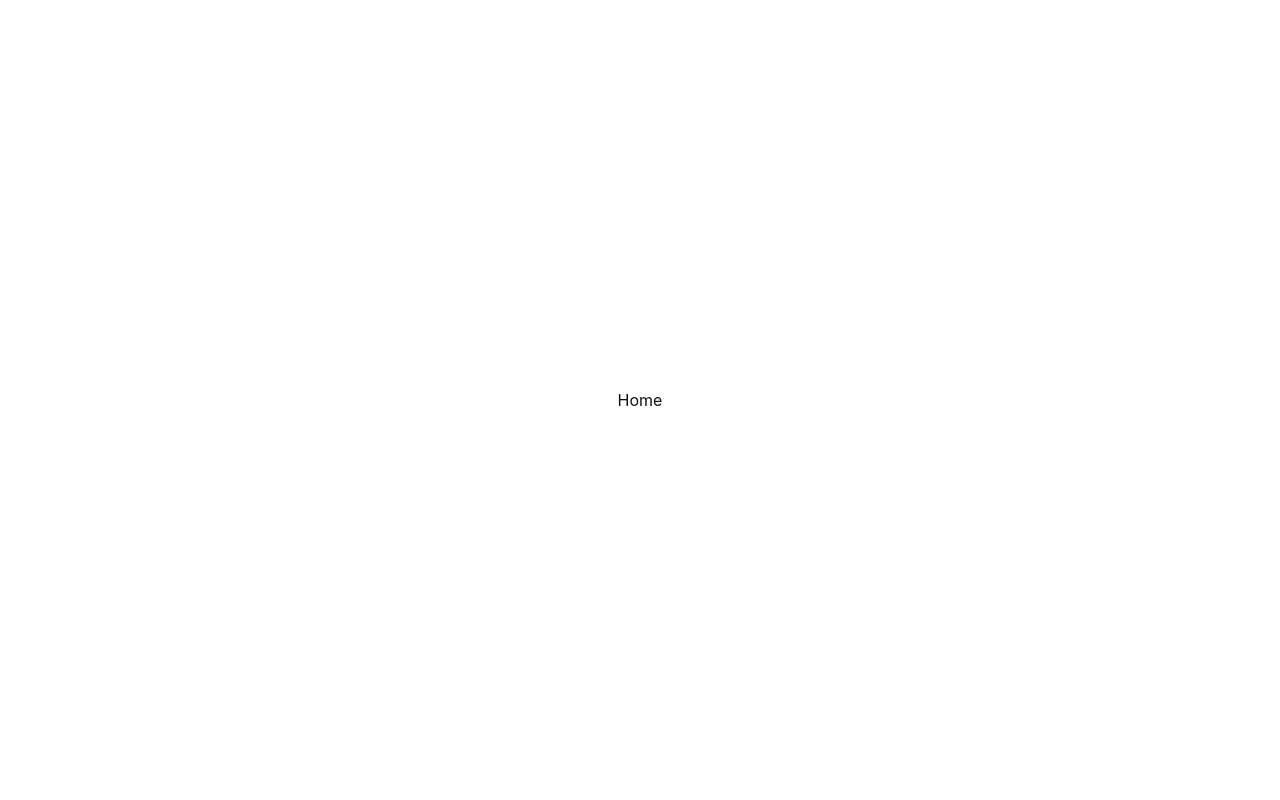
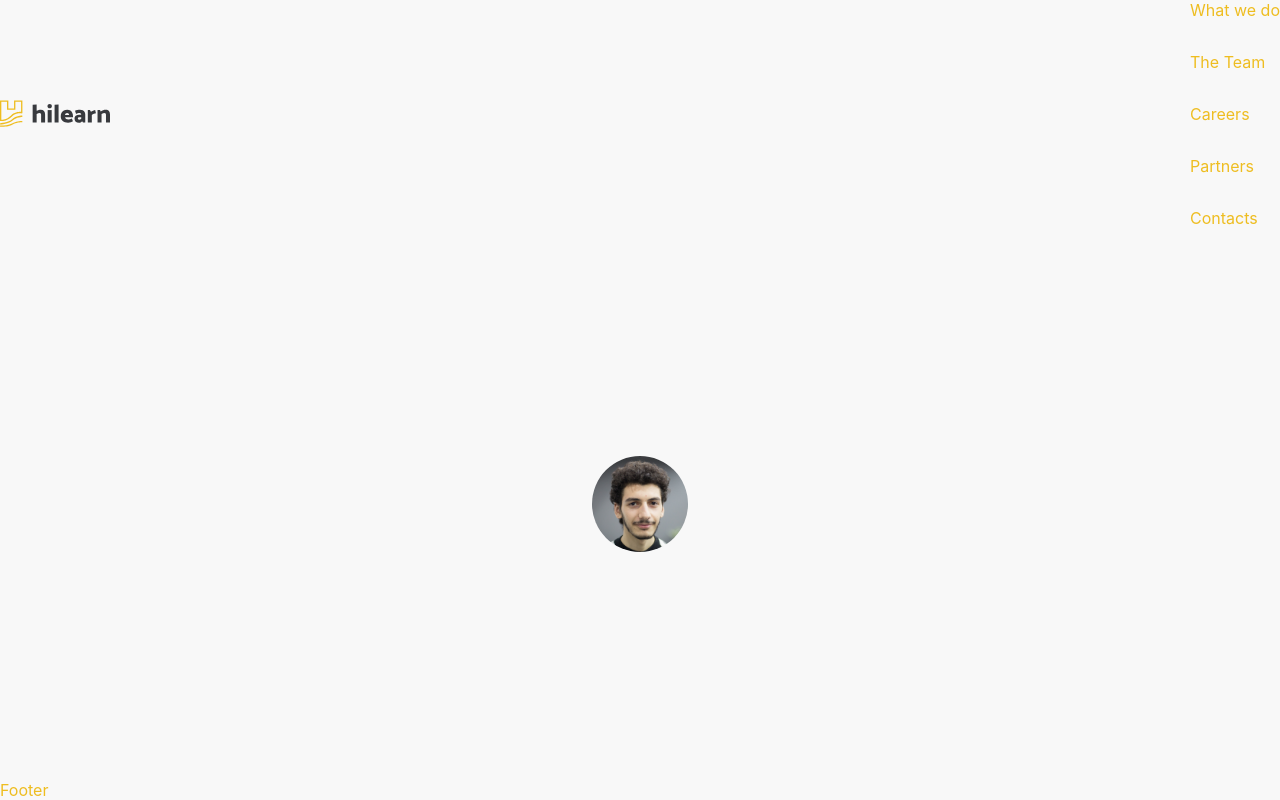
Before and after one commit to hilearn/website, a Next.js app: page / in a window 1280 px wide. Built offline with nearby package versions, Linux system fonts and the light colour scheme.

Commit message:
structure and add examples (#21)

```diff
--- a/pages/_app.tsx
+++ b/pages/_app.tsx
@@ -1,20 +1,17 @@
 import type { AppProps } from 'next/app';
-import { ThemeProvider, DefaultTheme } from 'styled-components';
+import { ThemeProvider } from 'styled-components';
+import Layout from '../src/components/Layout/Layout';
 import GlobalStyle from '../src/globalStyles';
-
-const theme: DefaultTheme = {
-  colors: {
-    primary: '#111',
-    secondary: '#0070f3',
-  },
-};
+import theme from '../src/theme';
 
 export default function App({ Component, pageProps }: AppProps) {
   return (
     <>
       <ThemeProvider theme={theme}>
         <GlobalStyle />
-        <Component {...pageProps} />
+        <Layout>
+          <Component {...pageProps} />
+        </Layout>
       </ThemeProvider>
     </>
   );
--- a/src/components/Home.tsx
+++ b/src/components/Home.tsx
@@ -1,4 +1,7 @@
 import styled from 'styled-components';
+import RoundedImage from './common/RoundedImage';
+
+import person from '../../public/images/team/zidder.jpg';
 
 const Container = styled.div`
   display: flex;
@@ -10,7 +13,7 @@ const Container = styled.div`
 const Home = () => {
   return (
     <Container>
-      Home
+      <RoundedImage src={person} />
     </Container>
   );
 };
--- /dev/null
+++ b/src/components/Layout/Footer.tsx
@@ -0,0 +1,7 @@
+const Footer = () => {
+  return (
+    <div>Footer</div>
+  );
+};
+
+export default Footer;
--- /dev/null
+++ b/src/components/Layout/Header.tsx
@@ -0,0 +1,46 @@
+import Image from 'next/image';
+import Link from 'next/link';
+import styled from 'styled-components';
+import logo from '../../../public/images/logo.svg';
+
+const Container = styled.nav`
+  display: flex;
+  width: 100%;
+  justify-content: space-between;
+`;
+
+const Links = styled.div`
+  display: grid;
+  grid-gap: 32px;
+  grid-template: 1fr / repeat(5);
+`;
+
+const Header = () => {
+  return (
+    <Container>
+      <Image
+        src={logo}
+        alt="Logo"
+      />
+      <Links>
+        <Link href="/w">
+          What we do
+        </Link>
+        <Link href="/w">
+          The Team
+        </Link>
+        <Link href="/w">
+          Careers
+        </Link>
+        <Link href="/w">
+          Partners
+        </Link>
+        <Link href="/w">
+          Contacts
+        </Link>
+      </Links>
+    </Container>
+  );
+};
+
+export default Header;
--- /dev/null
+++ b/src/components/Layout/Layout.tsx
@@ -0,0 +1,28 @@
+import styled from "styled-components";
+import Footer from "./Footer";
+import Header from "./Header";
+
+interface ComponentProps {
+  children: React.ReactNode
+}
+
+const Container = styled.div`
+  display: grid;
+  grid-template: auto 1fr auto / 1fr;
+  min-height: 100%;
+  background-color: ${({ theme }) => theme.colors.background};
+`;
+
+const Layout = ({ children }: ComponentProps) => {
+  return (
+    <Container>
+      <Header />
+      <div>
+        {children}
+      </div>
+      <Footer />
+    </Container>
+  );
+};
+
+export default Layout;
--- /dev/null
+++ b/src/components/common/RoundedImage.tsx
@@ -0,0 +1,22 @@
+import Image, { StaticImageData } from "next/image";
+import styled from "styled-components";
+
+interface ComponentProps {
+  src: StaticImageData;
+}
+
+const StyledImage = styled(Image)`
+  border-radius: 50%;
+`;
+
+const RoundedImage = ({ src }: ComponentProps) => {
+  return (
+    <StyledImage
+      src={src}
+      height={96}
+      width={96}
+    />
+  );
+};
+
+export default RoundedImage;
--- /dev/null
+++ b/src/theme.ts
@@ -0,0 +1,11 @@
+import { DefaultTheme } from "styled-components";
+
+const theme: DefaultTheme = {
+  colors: {
+    primary: '#EEBD20',
+    secondary: '#F3F1EA',
+    background: '#F8F8F8',
+  },
+};
+
+export default theme;
--- a/styled.d.ts
+++ b/styled.d.ts
@@ -5,6 +5,7 @@ declare module 'styled-components' {
     colors: {
       primary: string;
       secondary: string;
+      background: string;
     };
   }
 }
```
Also changed, not shown: public/images/logo.svg, 1 other file (tests, documents, lock files or other folders).
